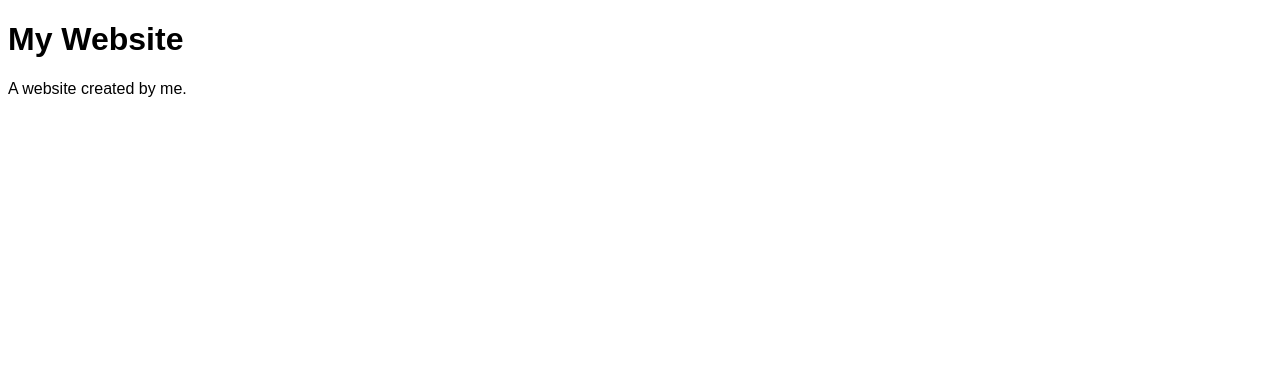
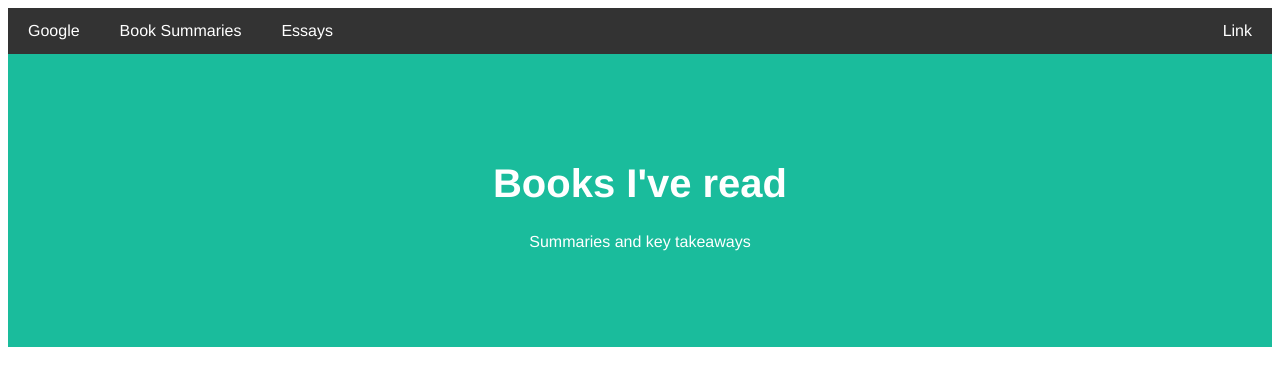
Before and after one commit to j-underdown/j-underdown.github.io, a Jekyll site: the page booksummaries.html, which Jekyll copies as it is, in a window 1280 px wide. Shown: the top 386 px of the page. Built offline with Jekyll 4.4.1, drawn with Linux system fonts in a browser that asks for light colours.

Commit message:
Update booksummaries.html

```diff
--- a/booksummaries.html
+++ b/booksummaries.html
@@ -1,19 +1,21 @@
-<!DOCTYPE html>
-<html lang="en">
+<html>
 <head>
-<title>Page Title</title>
-<meta charset="UTF-8">
-<meta name="viewport" content="width=device-width, initial-scale=1">
-<style>
-body {
-  font-family: Arial, Helvetica, sans-serif;
-}
-</style>
+  <title>Book summaries</title>
+  <meta charset="utf-8">
+  <link href="stylesheet.css" rel="stylesheet">
 </head>
+
 <body>
-
-<h1>My Website</h1>
-<p>A website created by me.</p>
+<div class="navbar">
+  <a href="https://www.google.com">Google</a>
+  <a href="booksummaries.html">Book Summaries</a>
+  <a href="#">Essays</a>
+  <a href="#" class="right">Link</a>
+</div>
+<div class="header">
+  <p><h1>Books I've read</h1></p>
+  <p>Summaries and key takeaways</p>
+</div>
 
 </body>
 </html>
```
